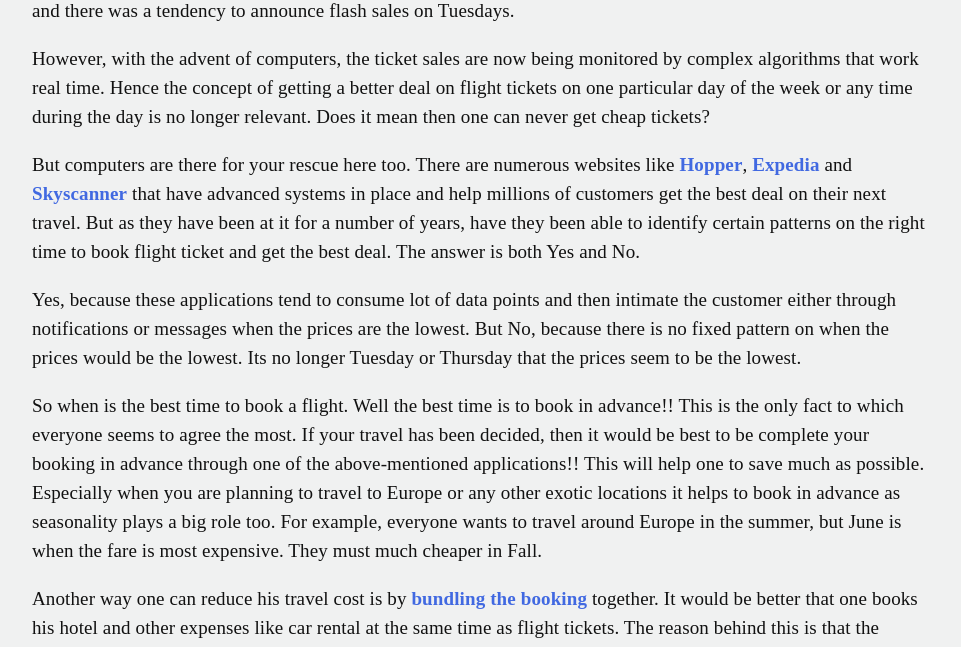
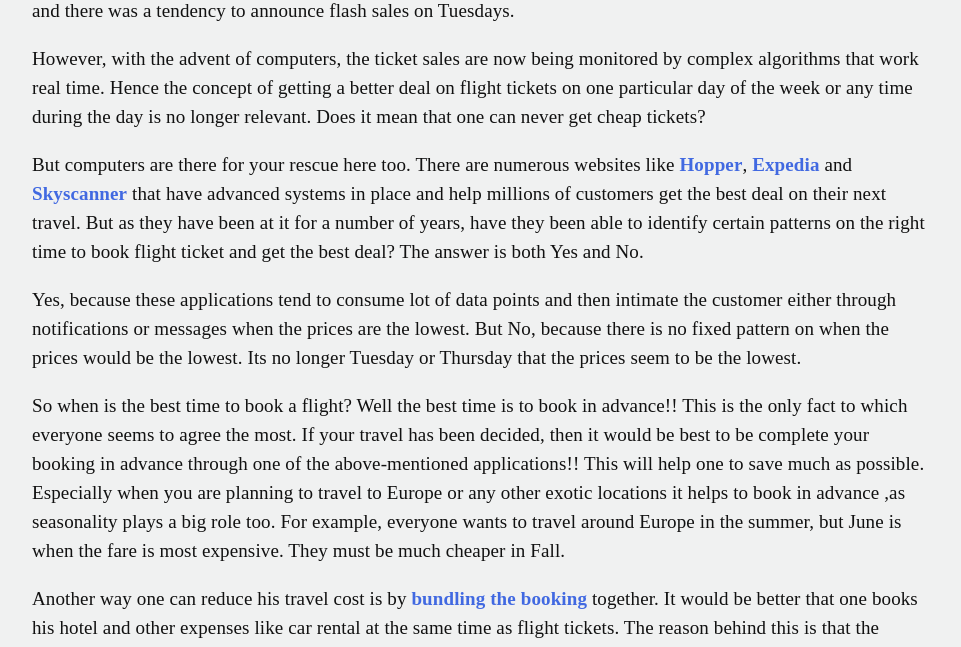
Before and after one commit to sherlifelix/blog, a Jekyll site: the page built from _posts/2019-02-17-is-tuesday-still-the-best-day-to-book-a-flight-when-can-one-get-cheap-flight-tickets.md, in a window 1280 px wide and 900 px high, scrolled down 795 px. Shown: the part 212-859 px from the top of the window, without its empty margins (159-1120 px from the left). Built offline with Jekyll 4.4.1, drawn with Linux system fonts in a browser that asks for light colours; comment, search, counter and statistics services are not loaded.

Commit message:
Update 2019-02-17-is-tuesday-still-the-best-day-to-book-a-flight-when-can-one-get-cheap-flight-tickets.md

```diff
--- a/_posts/2019-02-17-is-tuesday-still-the-best-day-to-book-a-flight-when-can-one-get-cheap-flight-tickets.md
+++ b/_posts/2019-02-17-is-tuesday-still-the-best-day-to-book-a-flight-when-can-one-get-cheap-flight-tickets.md
@@ -17,13 +17,13 @@ keywords: >-
 
 Flying is an expensive affair and it would be best if one gets the best deal while booking flight tickets. It was a well-known fact earlier that booking tickets on Tuesday would help one get the best deal.  Is it true anymore? Not really. That’s because there were no computers during that time. Bulk of the sales were initiated by humans then and there was a tendency to announce flash sales on Tuesdays.
 
-However, with the advent of computers, the ticket sales are now being monitored by complex algorithms that work real time. Hence the concept of getting a better deal on flight tickets on one particular day of the week or any time during the day is no longer relevant. Does it mean then one can never get cheap tickets?
+However, with the advent of computers, the ticket sales are now being monitored by complex algorithms that work real time. Hence the concept of getting a better deal on flight tickets on one particular day of the week or any time during the day is no longer relevant. Does it mean that one can never get cheap tickets?
 
-But computers are there for your rescue here too. There are numerous websites like [Hopper](https://www.hopper.com/), [Expedia](https://www.expedia.com/) and [Skyscanner](https://www.skyscanner.com.au/) that have advanced systems in place and help millions of customers get the best deal on their next travel. But as they have been at it for a number of years, have they been able to identify certain patterns on the right time to book flight ticket and get the best deal. The answer is both Yes and No.
+But computers are there for your rescue here too. There are numerous websites like [Hopper](https://www.hopper.com/), [Expedia](https://www.expedia.com/) and [Skyscanner](https://www.skyscanner.com.au/) that have advanced systems in place and help millions of customers get the best deal on their next travel. But as they have been at it for a number of years, have they been able to identify certain patterns on the right time to book flight ticket and get the best deal? The answer is both Yes and No.
 
 Yes, because these applications tend to consume lot of data points and then intimate the customer either through notifications or messages when the prices are the lowest. But No, because there is no fixed pattern on when the prices would be the lowest. Its no longer Tuesday or Thursday that the prices seem to be the lowest.
 
-So when is the best time to book a flight. Well the best time is to book in advance!! This is the only fact to which everyone seems to agree the most. If your travel has been decided, then it would be best to be complete your booking in advance through one of the above-mentioned applications!! This will help one to save much as possible. Especially when you are planning to travel to Europe or any other exotic locations it helps to book in advance as seasonality plays a big role too. For example, everyone wants to travel around Europe in the summer, but June is when the fare is most expensive. They must much cheaper in Fall.
+So when is the best time to book a flight? Well the best time is to book in advance!! This is the only fact to which everyone seems to agree the most. If your travel has been decided, then it would be best to be complete your booking in advance through one of the above-mentioned applications!! This will help one to save much as possible. Especially when you are planning to travel to Europe or any other exotic locations it helps to book in advance ,as seasonality plays a big role too. For example, everyone wants to travel around Europe in the summer, but June is when the fare is most expensive. They must be much cheaper in Fall.
 
 Another way one can reduce his travel cost is by [bundling the booking](https://www.booking.com/) together. It would be better that one books his hotel and other expenses like car rental at the same time as flight tickets. The reason behind this is that the airlines and hotel owners are willing to offer better discounts to customers who opt for a travel package as they tend to stay longer and are less likely to cancel their bookings.
 
```
